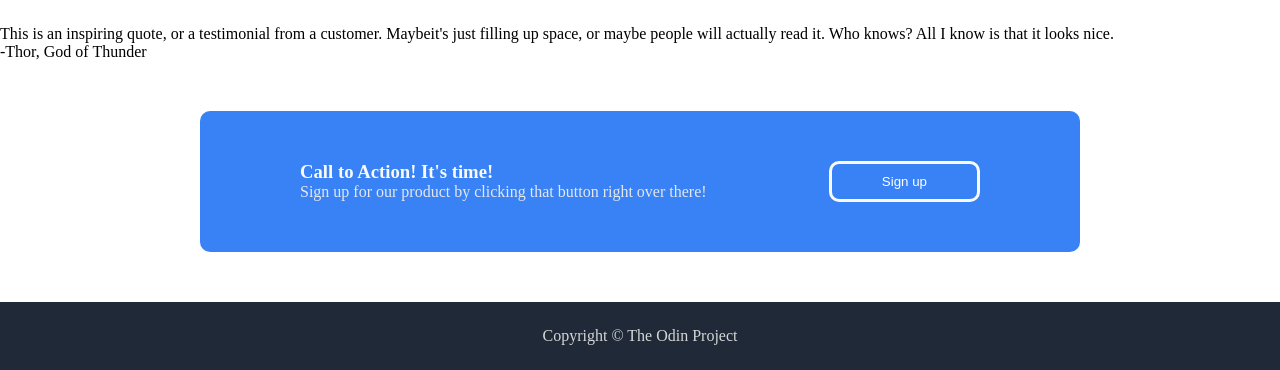
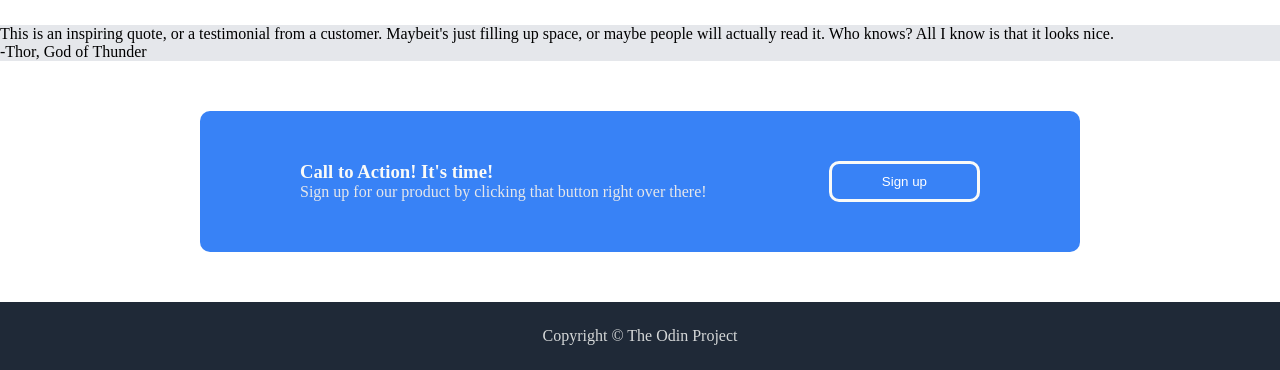
Before and after one commit to MoistButteryBiscuits/landing-page, a plain HTML site: page index.html in a window 1280 px wide. Shown: the part 576-946 px from the top of the page. Drawn offline with Linux system fonts and the light colour scheme.

Commit message:
Add background color to grey container

```diff
--- a/style.css
+++ b/style.css
@@ -142,3 +142,7 @@
     padding-left: 50px;
     padding-right: 50px;
 }
+
+.grey-container {
+    background-color: #E5E7EB;
+}
```
